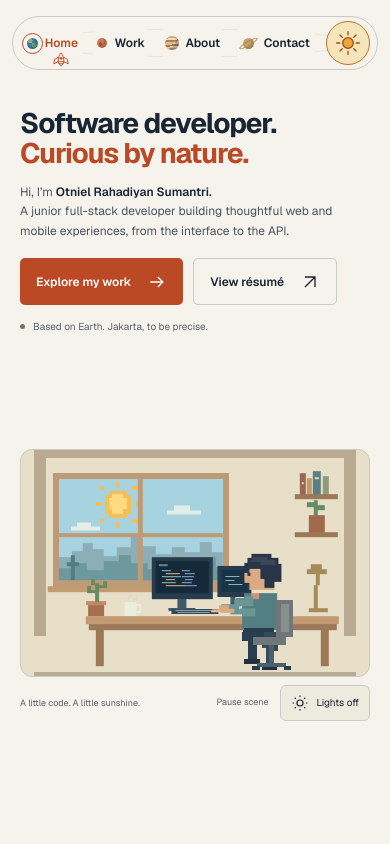
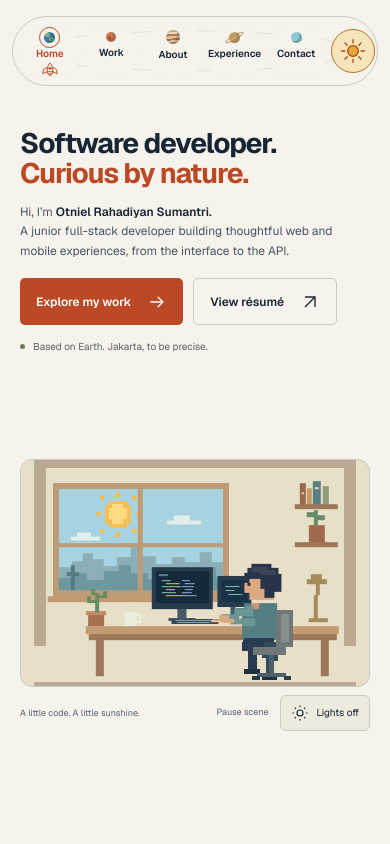
Before and after one commit to OtnielRS/web-portofolio, a Next.js app in the folder my-portofolio/: page / in a window 390 px wide. Shown: the top 844 px of the page. Built offline with nearby package versions, Linux system fonts and the light colour scheme.

Commit message:
feat(navigation): add Experience destination and update planet icons

```diff
--- a/my-portofolio/app/_components/section-link.tsx
+++ b/my-portofolio/app/_components/section-link.tsx
@@ -14,7 +14,7 @@ export default function SectionLink({ sectionId, pageHref, ...props }: SectionLi
   const pathname = usePathname();
 
   function handleClick(event: MouseEvent<HTMLAnchorElement>) {
-    if (pathname !== "/" || event.button !== 0 || event.metaKey || event.ctrlKey || event.shiftKey || event.altKey || (props.target && props.target !== "_self")) return;
+    if ((pathname !== "/" && pathname !== pageHref.split("#")[0]) || event.button !== 0 || event.metaKey || event.ctrlKey || event.shiftKey || event.altKey || (props.target && props.target !== "_self")) return;
     const section = document.getElementById(sectionId);
     if (!section) return;
 
--- a/my-portofolio/app/_components/site-header.css
+++ b/my-portofolio/app/_components/site-header.css
@@ -83,8 +83,9 @@ html { scroll-padding-top: 128px; }
 .navigation-planet-home { width: 15px; height: 15px; background: radial-gradient(ellipse at 30% 25%, #8bb078 0 20%, transparent 22%), radial-gradient(ellipse at 65% 65%, #74a16e 0 23%, transparent 25%), #367caa; }
 .navigation-planet-work { width: 13px; height: 13px; background: radial-gradient(ellipse at 35% 60%, #a54f35 0 18%, transparent 22%), #cd7950; }
 .navigation-planet-about { width: 18px; height: 18px; background: linear-gradient(175deg, #c8a87b 0 18%, #f0dbb8 18% 30%, #b57d53 30% 43%, #dfbe95 43% 60%, #ab704c 60% 72%, #e6cba7 72% 85%, #ba9268 85%); }
-.navigation-planet-contact { background: #c4a368; width: 15px; height: 15px; margin-inline: 4px; }
-.navigation-planet-contact::after { content: ""; position: absolute; inset: 4px -6px; border: 2px solid #b38c50; border-radius: 50%; transform: rotate(-30deg); }
+.navigation-planet-experience { background: #c4a368; width: 15px; height: 15px; margin-inline: 4px; }
+.navigation-planet-contact { background: #8ccbd3; width: 14px; height: 14px; }
+.navigation-planet-experience::after { content: ""; position: absolute; inset: 4px -6px; border: 2px solid #b38c50; border-radius: 50%; transform: rotate(-30deg); }
 .portfolio-navigation-link[aria-current] .navigation-planet { outline: 1px solid var(--accent); outline-offset: 4px; }
 .portfolio-navigation-link:hover .navigation-planet { transform: rotate(-15deg) scale(1.12); }
 .portfolio-navigation .theme-toggle { position: relative; width: 48px; height: 48px; margin-left: 8px; border-color: #b97330; background: #f6e5bb; color: #a64b15; transition: background-color .45s, color .45s, border-color .45s; }
@@ -103,17 +104,18 @@ html { scroll-padding-top: 128px; }
 @keyframes sun-ignite { from { transform: scale(.5); opacity: .65; } to { transform: scale(1.7); opacity: 0; } }
 @keyframes sun-dim { from { transform: scale(1.15); opacity: .35; } to { transform: scale(.4); opacity: 0; } }
 @media (max-width: 700px) {
-  .portfolio-navigation-link { gap: 8px; }
+  .portfolio-navigation { display: grid; grid-template-columns: repeat(5, minmax(0, 1fr)) 44px; min-height: 70px; padding-inline: 6px; }
+  .portfolio-navigation .portfolio-navigation-link { flex-direction: column; gap: 4px; min-width: 0; padding: 5px 2px 15px; font-size: 11px; letter-spacing: 0; }
   .navigation-planet { width: 11px; height: 11px; }
   .navigation-planet-work { width: 10px; height: 10px; }
   .navigation-planet-about { width: 14px; height: 14px; }
-  .navigation-planet-contact { margin-inline: 3px; }
-  .navigation-planet-contact::after { inset: 3px -5px; border-width: 1px; }
+  .navigation-planet-experience { margin-inline: 3px; }
+  .navigation-planet-experience::after { inset: 3px -5px; border-width: 1px; }
   .portfolio-navigation .theme-toggle { width: 44px; height: 44px; margin-left: 4px; }
   .solar-toggle-sun, .solar-toggle-moon { width: 26px; height: 26px; }
 }
 @media (max-width: 400px) {
-  .portfolio-navigation .portfolio-navigation-link { gap: 7px; padding-inline: 7px; font-size: 12px; letter-spacing: 0; }
+  .portfolio-navigation .portfolio-navigation-link { gap: 4px; padding-inline: 1px; font-size: 10px; letter-spacing: 0; }
   .navigation-orbit { inset-inline: 10px; width: calc(100% - 20px); }
 }
 @media (prefers-reduced-motion: reduce) {
--- a/my-portofolio/app/_components/site-header.tsx
+++ b/my-portofolio/app/_components/site-header.tsx
@@ -9,6 +9,7 @@ const navigation = [
   { href: "/", label: "Home", sectionId: "home" },
   { href: "/work", label: "Work", sectionId: "work" },
   { href: "/about", label: "About", sectionId: "about" },
+  { href: "/about#experience", label: "Experience", sectionId: "experience" },
   { href: "/contact", label: "Contact", sectionId: "contact" },
 ];
 
@@ -29,7 +30,7 @@ export default function SiteHeader() {
             pageHref={href === "/" ? "/#home" : href}
             sectionId={sectionId}
             className="portfolio-navigation-link"
-            aria-current={activeHref === href ? (pathname === "/" && href !== "/" ? "location" : "page") : undefined}
+            aria-current={activeHref === href ? ((pathname === "/" && href !== "/") || href.includes("#") ? "location" : "page") : undefined}
           >
             <span className={`navigation-planet navigation-planet-${sectionId}`} aria-hidden="true" />
             <span className="navigation-label">{label}
--- a/my-portofolio/app/_components/use-active-section.ts
+++ b/my-portofolio/app/_components/use-active-section.ts
@@ -5,20 +5,19 @@ import { useEffect, useState } from "react";
 type SectionLink = { href: string; sectionId: string };
 
 export default function useActiveSection(pathname: string, sections: readonly SectionLink[]) {
-  const [activeSection, setActiveSection] = useState("/");
+  const [activeSection, setActiveSection] = useState({ pathname: "/", href: "/" });
 
   useEffect(() => {
-    if (pathname !== "/") return;
-
     let frame = 0;
 
     function updateActiveSection() {
       frame = 0;
       const headerBottom = document.querySelector(".portfolio-header")?.getBoundingClientRect().bottom ?? 0;
       const readingLine = headerBottom + Math.min(120, window.innerHeight * .15);
-      let current = "/";
+      const available = sections.filter(section => document.getElementById(section.sectionId));
+      let current = available[0]?.href ?? pathname;
 
-      for (const section of sections) {
+      for (const section of available) {
         const element = document.getElementById(section.sectionId);
         if (element && element.getBoundingClientRect().top <= readingLine) {
           current = section.href;
@@ -27,10 +26,10 @@ export default function useActiveSection(pathname: string, sections: readonly Se
 
       // The final section may be too short to reach the reading line before the page ends.
       if (window.scrollY > 0 && window.scrollY + window.innerHeight >= document.documentElement.scrollHeight - 4) {
-        current = sections[sections.length - 1]?.href ?? current;
+        current = available[available.length - 1]?.href ?? current;
       }
 
-      setActiveSection(current);
+      setActiveSection(previous => previous.pathname === pathname && previous.href === current ? previous : { pathname, href: current });
     }
 
     function scheduleUpdate() {
@@ -48,5 +47,5 @@ export default function useActiveSection(pathname: string, sections: readonly Se
     };
   }, [pathname, sections]);
 
-  return pathname === "/" ? activeSection : pathname;
+  return activeSection.pathname === pathname ? activeSection.href : pathname;
 }
--- a/my-portofolio/app/screen-flow.css
+++ b/my-portofolio/app/screen-flow.css
@@ -64,7 +64,7 @@ body:has(.screen-flow > .contact-section:last-child) > .site-footer { color: #c8
   .screen-flow .programmer-scene { max-width: 520px; }
 }
 @media(max-width:700px) {
-  :root { --header-height: 90px; }
+  :root { --header-height: 110px; }
   .screen-flow > .hero { padding-block: calc(var(--header-height) + 18px) 18px; gap: 0; grid-template-rows: auto minmax(0,1fr); }
   .screen-flow .hero h1 { font-size: clamp(27px,7.2vw,42px); }
   .screen-flow .hero-copy > p { margin-top: 14px; font-size: 12px; line-height: 1.65; }
```
Also changed, not shown: 1 other file (tests, documents, lock files or other folders).
